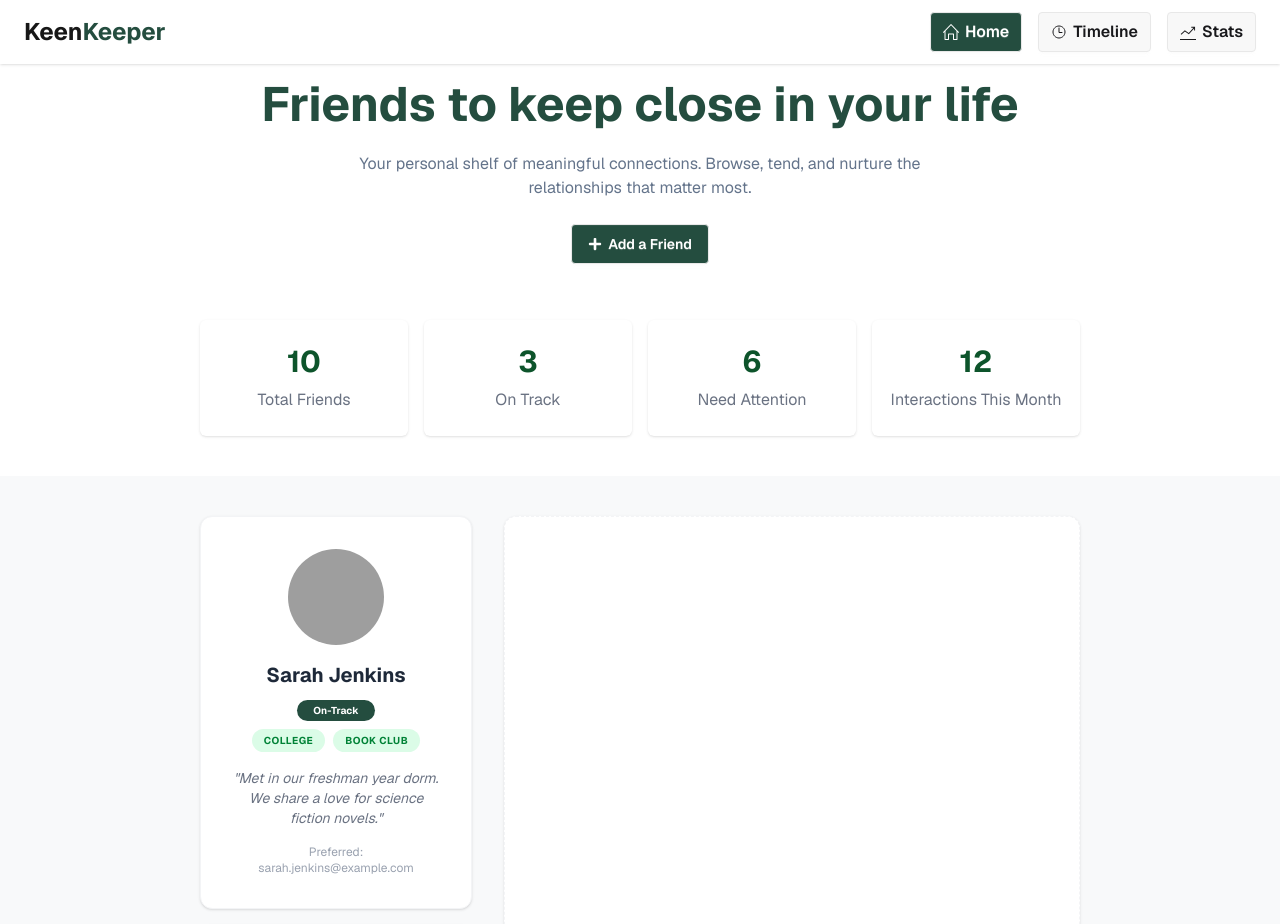
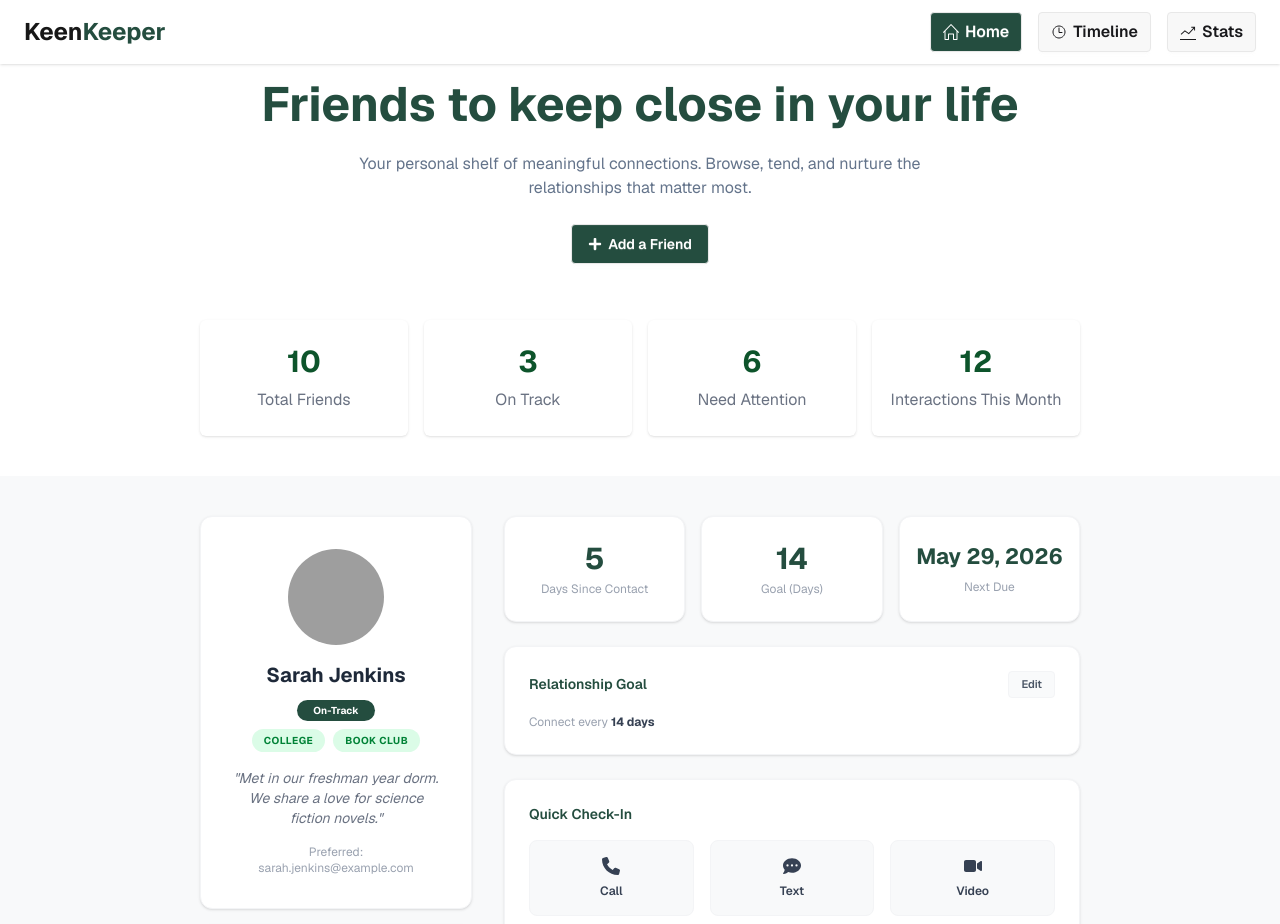
Before and after one commit to farhan5178/Assignment-7-keen-keeper, a Next.js app: page /1 in a window 1280 px wide. Shown: the top 924 px of the page. Built offline with nearby package versions, Linux system fonts and the light colour scheme; grey boxes are pictures that could not be loaded.

Commit message:
detail page done with tost effect

```diff
--- a/package.json
+++ b/package.json
@@ -12,7 +12,8 @@
     "next": "16.2.4",
     "react": "19.2.4",
     "react-dom": "19.2.4",
-    "react-icons": "^5.6.0"
+    "react-icons": "^5.6.0",
+    "react-toastify": "^11.1.0"
   },
   "devDependencies": {
     "@tailwindcss/postcss": "^4",
--- a/src/app/[friend]/page.jsx
+++ b/src/app/[friend]/page.jsx
@@ -2,7 +2,9 @@
 
 import { useState, useEffect } from "react";
 import { useParams } from "next/navigation";
-import { FaRegBell, FaRegTrashCan, FaBoxArchive } from "react-icons/fa6";
+import { FaRegBell, FaRegTrashCan, FaBoxArchive, FaPhone, FaCommentDots, FaVideo } from "react-icons/fa6";
+import { ToastContainer, toast } from "react-toastify";
+import "react-toastify/dist/ReactToastify.css";
 
 export default function FriendDetails() {
   const params = useParams();
@@ -13,18 +15,34 @@ export default function FriendDetails() {
 
   useEffect(() => {
     const fetchFriendDetails = async () => {
-      const res = await fetch("/data.json");
-      const data = await res.json();
-
-      const foundFriend = data.find((f) => f.id.toString() === currentId);
-      setFriendData(foundFriend);
-      setLoading(false);
+      try {
+        const res = await fetch("/data.json");
+        const data = await res.json();
+        const foundFriend = data.find((f) => f.id.toString() === currentId);
+        setFriendData(foundFriend);
+      } catch (error) {
+        console.error(error);
+      } finally {
+        setLoading(false);
+      }
     };
 
     if (currentId) {
       fetchFriendDetails();
     }
   }, [currentId]);
+
+  const handleCheckIn = (type) => {
+    toast.success(`Added a ${type} entry to the Timeline!`, {
+      position: "top-center",
+      autoClose: 3000,
+      hideProgressBar: false,
+      closeOnClick: true,
+      pauseOnHover: true,
+      draggable: true,
+      theme: "light",
+    });
+  };
 
   if (loading) {
     return (
@@ -34,30 +52,31 @@ export default function FriendDetails() {
       </div>
     );
   }
+
   if (!friendData) {
     return <div className="text-center py-20 text-red-500 font-bold text-2xl">Friend not found!</div>;
   }
+
+  const formattedDate = friendData.next_due_date
+    ? new Date(friendData.next_due_date).toLocaleDateString("en-US", { month: "short", day: "numeric", year: "numeric" })
+    : "N/A";
+
   return (
     <div className="bg-[#F8F9FA] min-h-screen pt-10 pb-20 px-4 sm:px-10 lg:px-[100px] xl:px-[200px]">
-
+      <ToastContainer />
       <div className="max-w-6xl mx-auto grid grid-cols-1 md:grid-cols-12 gap-8">
-
         <div className="md:col-span-4 flex flex-col gap-4">
-
           <div className="bg-white rounded-xl shadow-sm border border-gray-100 p-8 flex flex-col items-center text-center">
-
             <img
               src={friendData.picture}
               alt={friendData.name}
               className="w-24 h-24 rounded-full object-cover mb-4"
             />
-
             <h1 className="text-xl font-bold text-gray-800 mb-2">{friendData.name}</h1>
-
             <div className="mb-2">
-              {friendData.status === 'on_track' && <span className="px-4 py-1 text-[10px] font-bold text-white bg-[#244D3F] rounded-full">On-Track</span>}
-              {friendData.status === 'overdue' && <span className="px-4 py-1 text-[10px] font-bold text-white bg-red-500 rounded-full">Overdue</span>}
-              {friendData.status === 'needs_attention' && <span className="px-4 py-1 text-[10px] font-bold text-white bg-yellow-500 rounded-full">Almost Due</span>}
+              {friendData.status === "on_track" && <span className="px-4 py-1 text-[10px] font-bold text-white bg-[#244D3F] rounded-full">On-Track</span>}
+              {friendData.status === "overdue" && <span className="px-4 py-1 text-[10px] font-bold text-white bg-red-500 rounded-full">Overdue</span>}
+              {friendData.status === "needs_attention" && <span className="px-4 py-1 text-[10px] font-bold text-white bg-yellow-500 rounded-full">Almost Due</span>}
             </div>
             <div className="flex flex-wrap justify-center gap-2 mb-4">
               {friendData.tags.map((tag, index) => (
@@ -66,29 +85,72 @@ export default function FriendDetails() {
                 </span>
               ))}
             </div>
-
             <p className="text-gray-500 text-sm italic mb-4">"{friendData.bio}"</p>
-
             <p className="text-gray-400 text-xs">Preferred: {friendData.email}</p>
-          </div> <button className="w-full py-3 bg-white border border-gray-200 rounded-lg flex items-center justify-center gap-2 hover:bg-gray-50 transition-colors font-semibold text-gray-700 text-sm shadow-sm">
+          </div>
+          <button className="w-full py-3 bg-white border border-gray-200 rounded-lg flex items-center justify-center gap-2 hover:bg-gray-50 transition-colors font-semibold text-gray-700 text-sm shadow-sm">
             <FaRegBell size={16} /> Snooze 2 Weeks
           </button>
-
           <button className="w-full py-3 bg-white border border-gray-200 rounded-lg flex items-center justify-center gap-2 hover:bg-gray-50 transition-colors font-semibold text-gray-700 text-sm shadow-sm">
             <FaBoxArchive size={16} /> Archive
           </button>
-
           <button className="w-full py-3 bg-white border border-gray-200 rounded-lg flex items-center justify-center gap-2 hover:bg-red-50 transition-colors font-semibold text-red-500 text-sm shadow-sm">
             <FaRegTrashCan size={16} /> Delete
           </button>
-
         </div>
         <div className="md:col-span-8 flex flex-col gap-6">
-          <div className="bg-white rounded-xl shadow-sm border border-gray-100 p-8 h-full flex items-center justify-center text-gray-400 border-dashed">
-
+          <div className="grid grid-cols-1 sm:grid-cols-3 gap-4">
+            <div className="bg-white rounded-xl shadow-sm border border-gray-100 py-6 flex flex-col items-center justify-center text-center">
+              <h2 className="text-3xl font-bold text-[#244D3F] mb-1">{friendData.days_since_contact}</h2>
+              <p className="text-xs text-gray-400">Days Since Contact</p>
+            </div>
+            <div className="bg-white rounded-xl shadow-sm border border-gray-100 py-6 flex flex-col items-center justify-center text-center">
+              <h2 className="text-3xl font-bold text-[#244D3F] mb-1">{friendData.goal}</h2>
+              <p className="text-xs text-gray-400">Goal (Days)</p>
+            </div>
+            <div className="bg-white rounded-xl shadow-sm border border-gray-100 py-6 flex flex-col items-center justify-center text-center">
+              <h2 className="text-[22px] font-bold text-[#244D3F] mb-1 leading-tight">{formattedDate}</h2>
+              <p className="text-xs text-gray-400 mt-1">Next Due</p>
+            </div>
+          </div>
+          <div className="bg-white rounded-xl shadow-sm border border-gray-100 p-6">
+            <div className="flex justify-between items-center mb-4">
+              <h3 className="font-semibold text-[#244D3F] text-sm">Relationship Goal</h3>
+              <button className="px-3 py-1 text-[11px] font-semibold text-gray-600 bg-gray-50 border border-gray-100 rounded hover:bg-gray-100 transition-colors">
+                Edit
+              </button>
+            </div>
+            <p className="text-gray-400 text-xs">
+              Connect every <span className="font-bold text-gray-700">{friendData.goal} days</span>
+            </p>
+          </div>
+          <div className="bg-white rounded-xl shadow-sm border border-gray-100 p-6">
+            <h3 className="font-semibold text-[#244D3F] text-sm mb-4">Quick Check-In</h3>
+            <div className="grid grid-cols-1 sm:grid-cols-3 gap-4">
+              <button
+                onClick={() => handleCheckIn("Call")}
+                className="py-4 bg-[#F8F9FA] border border-gray-100 rounded-lg flex flex-col items-center justify-center gap-2 hover:bg-gray-100 transition-colors text-gray-700"
+              >
+                <FaPhone className="text-lg" />
+                <span className="text-xs font-semibold">Call</span>
+              </button>
+              <button
+                onClick={() => handleCheckIn("Text")}
+                className="py-4 bg-[#F8F9FA] border border-gray-100 rounded-lg flex flex-col items-center justify-center gap-2 hover:bg-gray-100 transition-colors text-gray-700"
+              >
+                <FaCommentDots className="text-lg" />
+                <span className="text-xs font-semibold">Text</span>
+              </button>
+              <button
+                onClick={() => handleCheckIn("Video")}
+                className="py-4 bg-[#F8F9FA] border border-gray-100 rounded-lg flex flex-col items-center justify-center gap-2 hover:bg-gray-100 transition-colors text-gray-700"
+              >
+                <FaVideo className="text-lg" />
+                <span className="text-xs font-semibold">Video</span>
+              </button>
+            </div>
           </div>
         </div>
-
       </div>
     </div>
   );
```
Also changed, not shown: 1 other file (tests, documents, lock files or other folders).
